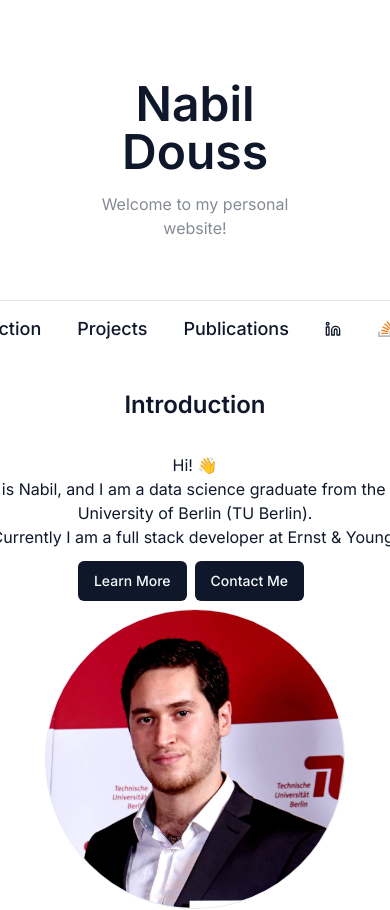
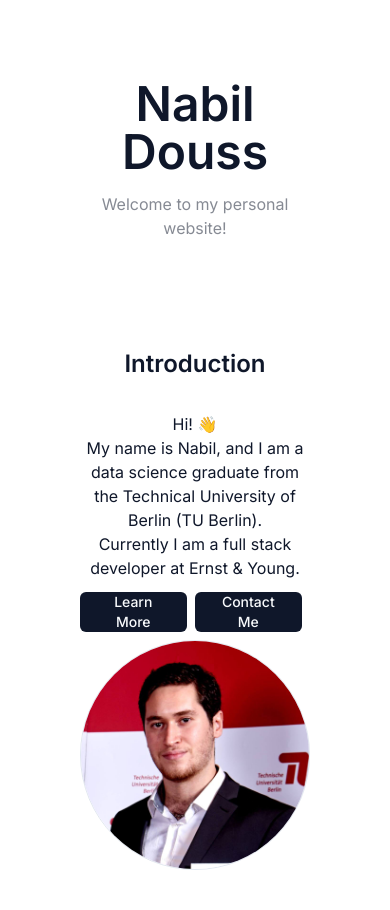
Before and after one commit to nabildouss/nabildouss.github.io, a Next.js app: page / in a window 390 px wide. Shown: the top 910 px of the page. Built offline with nearby package versions, Linux system fonts and the light colour scheme.

Commit message:
fix: show nav bar only on large screens

```diff
--- a/components/appShell.tsx
+++ b/components/appShell.tsx
@@ -14,8 +14,10 @@ export function AppShell({
           Welcome to my personal website!
         </p>
       </div>
-      <div className='mt-5 px-5 py-2 mb-10 text-center min-w-full lg:mb-0 lg:grid-cols-4 lg:text-left border rounded lg:pb-10' >
-      <NavigationBar/>
+      <div className='mt-5 lg:px-5 py-2 mb-10 text-center min-w-full lg:mb-0 lg:grid-cols-4 lg:text-left lg:border lg:rounded lg:pb-10' >
+      <div className='hidden lg:flex'>
+        <NavigationBar/>
+      </div>
       {children}
       </div>
     </main>
```
